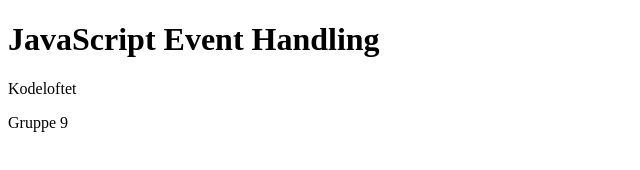
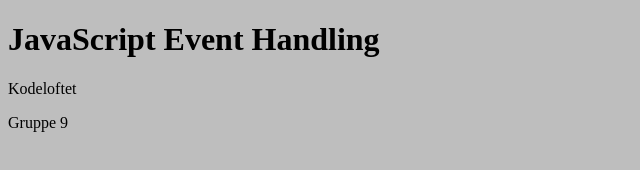
Before and after one commit to Tanjakidoy/U7-U8-Kodeloftet-Intro-JavaScript, a website: page index.html in a window 1280 px wide. Shown: the whole page, without its empty margins (0-640 px from the left). Drawn offline with Linux system fonts and the light colour scheme.

Commit message:
Update styles.css

```diff
--- a/styles.css
+++ b/styles.css
@@ -1,5 +1,3 @@
-/*Kommentar*
-
-/body {
+body {
   background-color: rgb(190, 190, 190);
 }
```
